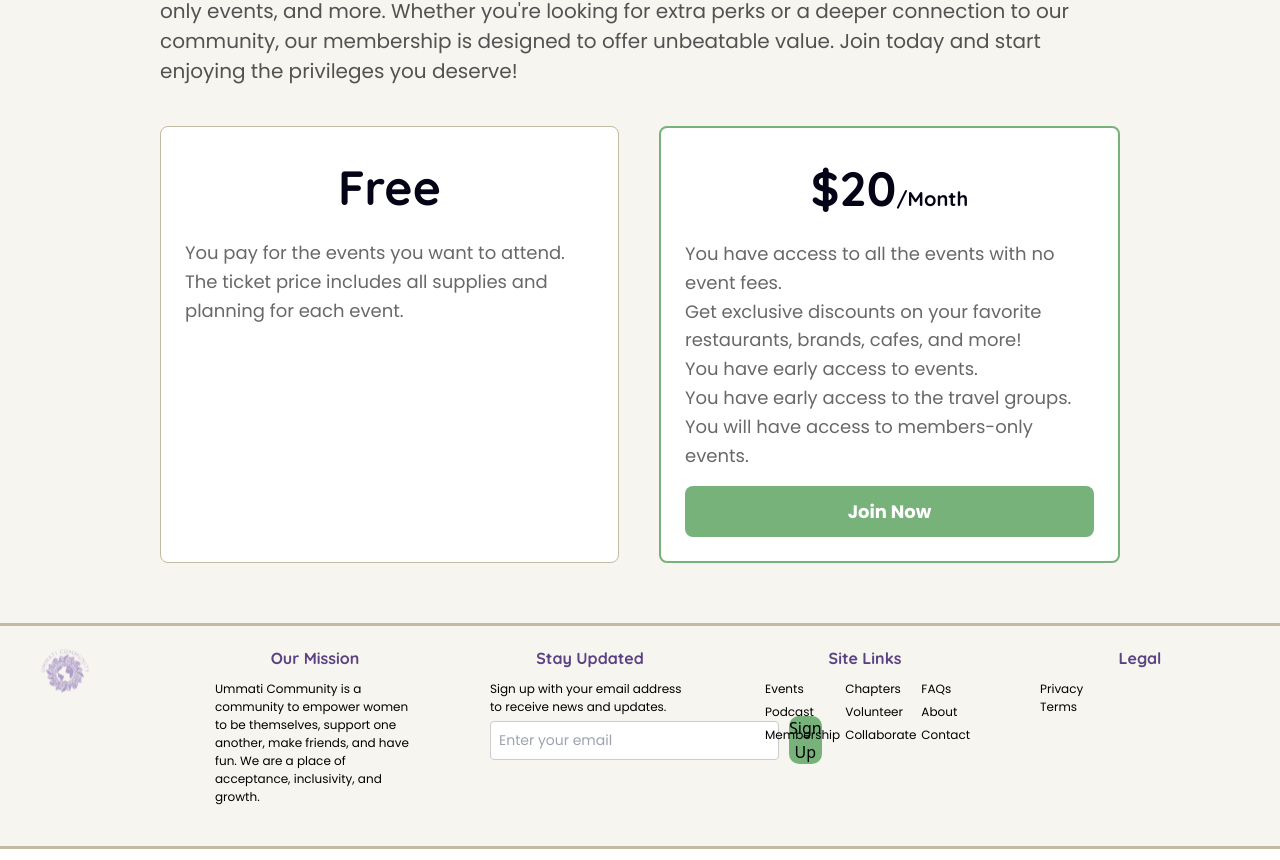
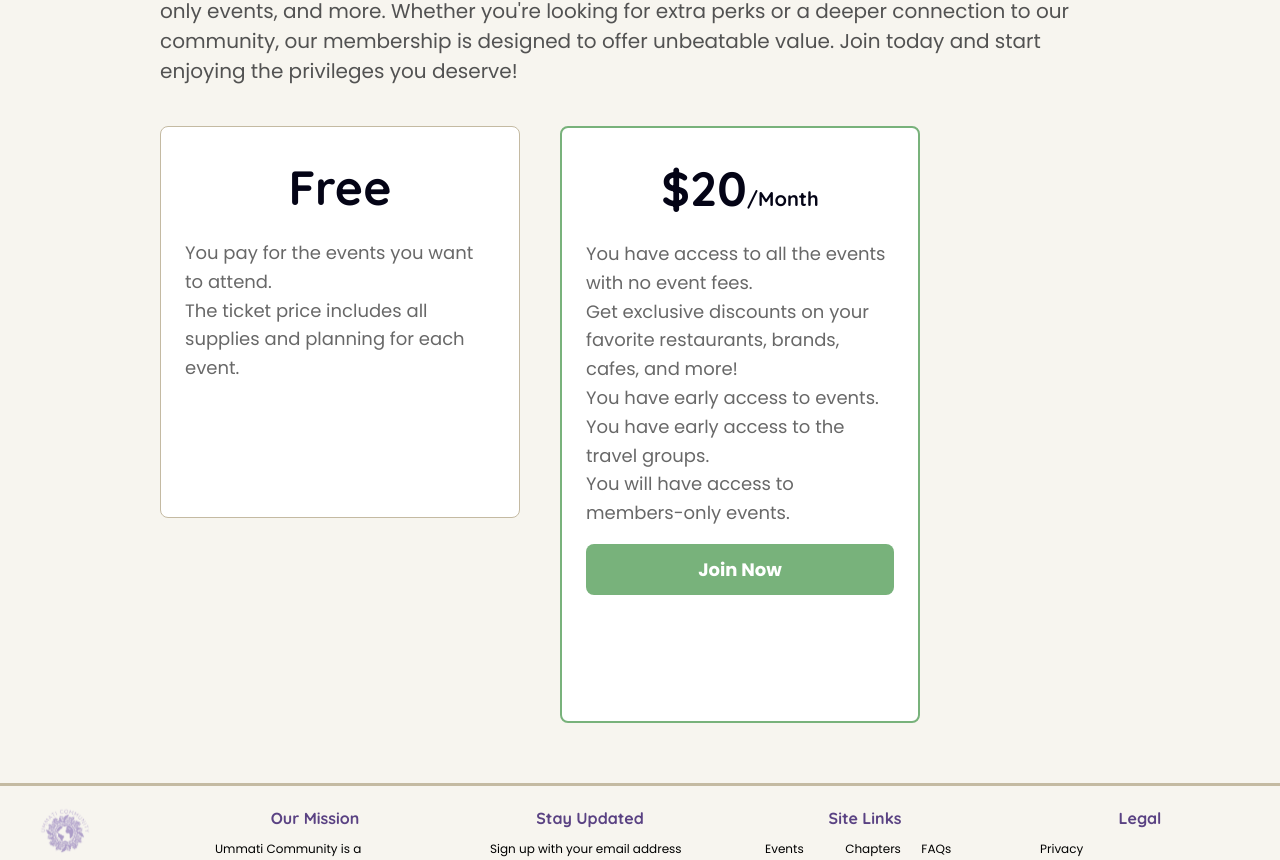
Before and after one commit to ekkomediaprojects/ummati-frontend, a React (Create React App) app: page /membership in a window 1280 px wide. Shown: the part 495-1355 px from the top of the page. Built offline with nearby package versions, Linux system fonts and the light colour scheme.

Commit message:
membership cards dimensions adjusted membership page

```diff
--- a/src/pages/Membership.js
+++ b/src/pages/Membership.js
@@ -90,7 +90,8 @@ const styles = {
         marginTop: '40px',
     },
     membershipBoxFree: {
-        flex: 1,
+        width: '360px',
+        height: '392px',
         padding: '24px',
         backgroundColor: 'white',
         borderRadius: '8px',
@@ -100,7 +101,8 @@ const styles = {
         gap: '16px',
     },
     membershipBoxPremium: {
-        flex: 1,
+        width: '360px',
+        height: '597px',
         padding: '24px',
         backgroundColor: 'white',
         borderRadius: '8px',
@@ -147,4 +149,5 @@ const styles = {
     },
 };
 
+
 export default Membership;
```
